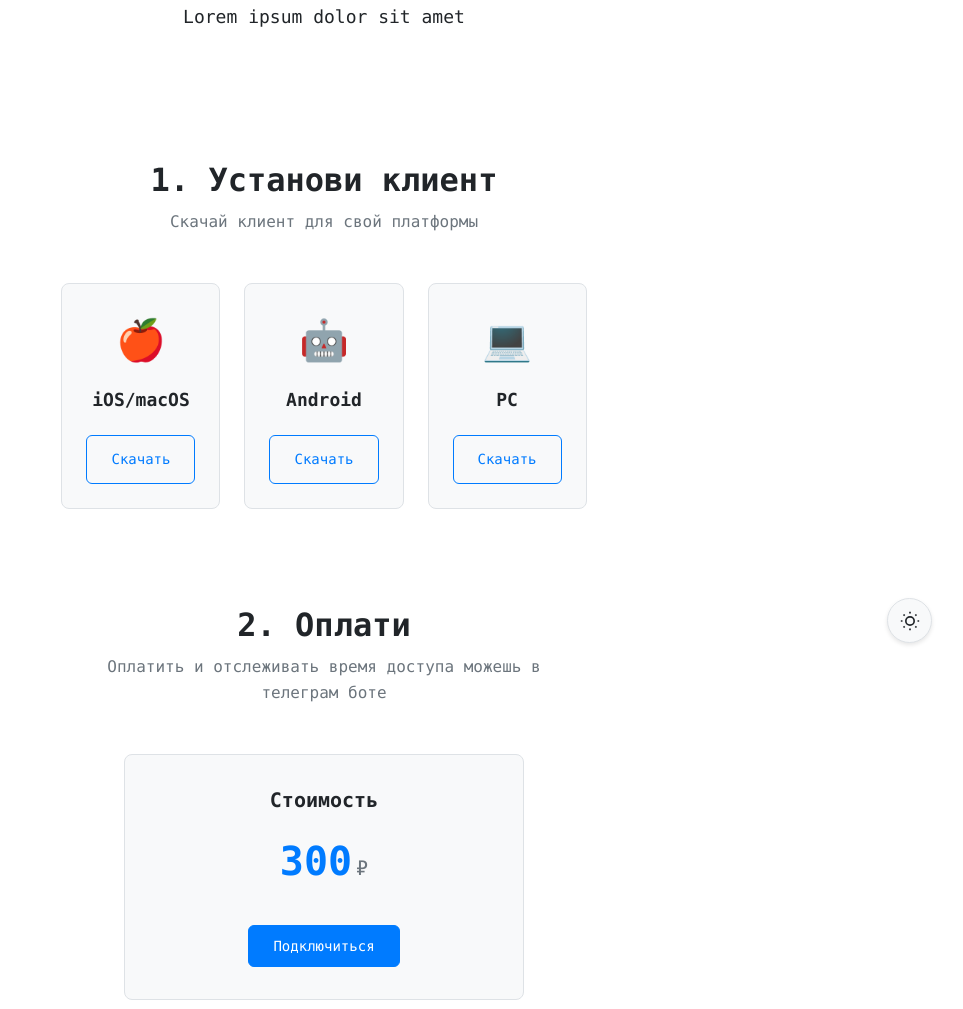
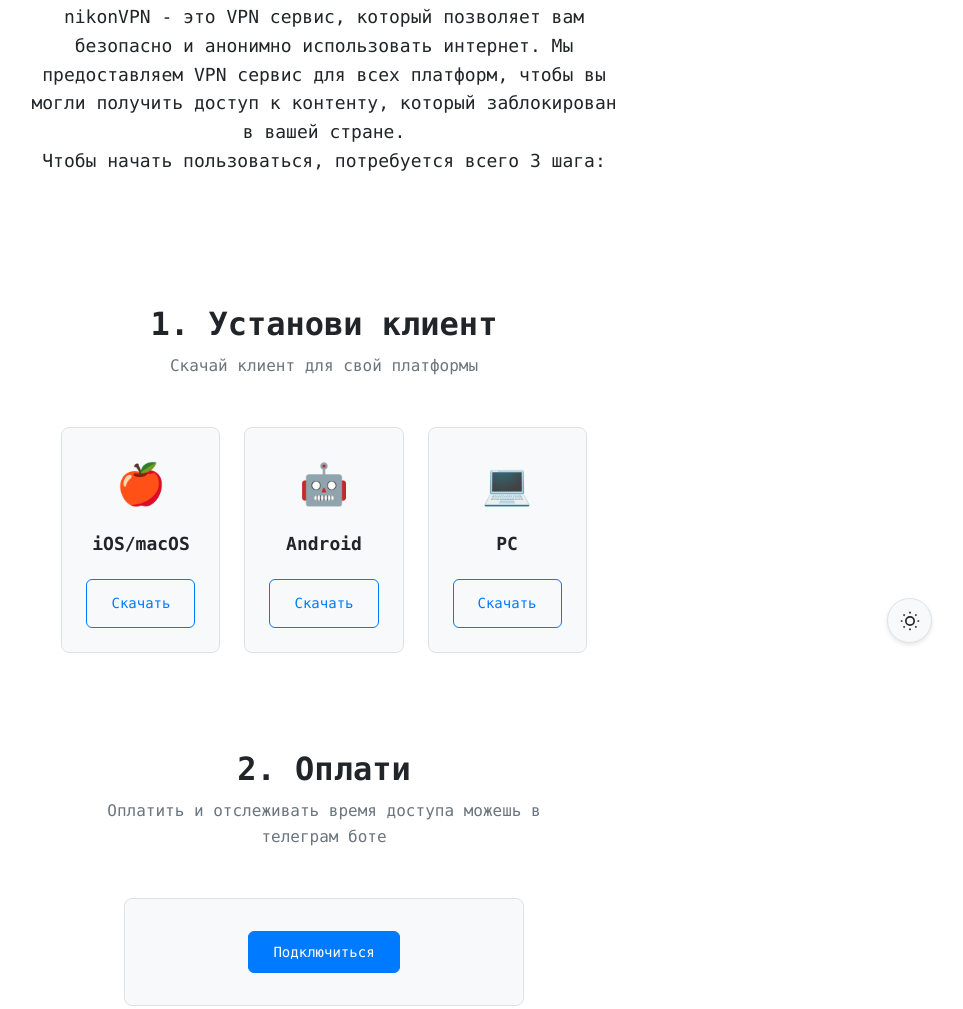
Before and after one commit to alexnikon/webpage, a plain HTML site: page index.html in a window 1280 px wide. Shown: the part 125-1134 px from the top of the page, without its empty margins (316-1279 px from the left). Drawn offline with Linux system fonts and the light colour scheme; a web font is replaced by a local one.

Commit message:
Change interface

```diff
--- a/index.html
+++ b/index.html
@@ -32,7 +32,8 @@
         <section id="description" class="content-section">
             <div class="container">
                 <div class="section-header">
-                    <p class="section-description">Lorem ipsum dolor sit amet</p>
+                    <p class="section-description">nikonVPN - это VPN сервис, который позволяет вам безопасно и анонимно использовать интернет. Мы предоставляем VPN сервис для всех платформ, чтобы вы могли получить доступ к контенту, который заблокирован в вашей стране.</p>
+                    <p class="section-description">Чтобы начать пользоваться, потребуется всего 3 шага:</p>
                 </div>
             </div>
         </section>
@@ -74,15 +75,6 @@
                 </div>
                 <div class="connection-grid">
                     <div class="connection-card" data-aos="fade-up">
-                        <div class="connection-header">
-                            <h3 class="connection-title">Стоимость</h3>
-                            <div class="connection-price">
-                                <span class="amount">300</span>
-                                <span class="currency">₽</span>
-                            </div>
-                        </div>
-                        <div class="connection-features">
-                        </div>
                         <button class="btn btn-primary">Подключиться</button>
                     </div>
                 </div>
```
